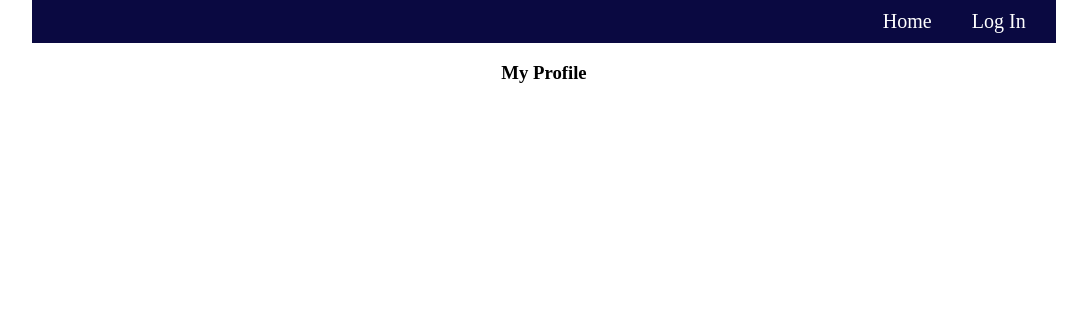
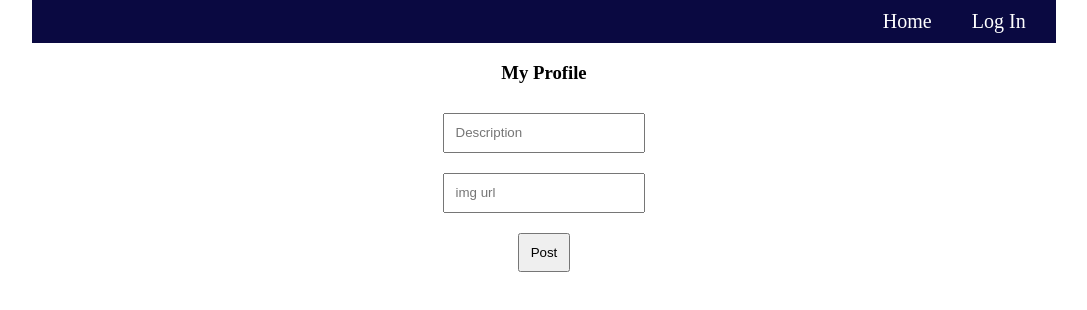
Before and after one commit to lesteven/pinterest-clone, a React app: page /profile in a window 1280 px wide. Shown: the top 310 px of the page, without its empty margins (96-1183 px from the left). Built offline with nearby package versions, Linux system fonts and the light colour scheme; no server answers.

Commit message:
add post function

```diff
--- a/auth/twitter.js
+++ b/auth/twitter.js
@@ -9,14 +9,14 @@ passport.use(new TwitterStrategy({
     callbackURL: config.URL
   },
   function(accessToken, refreshToken, profile, done) {
-
+    console.log(profile.username)
     var account = {
+      username: profile.username,
       name: profile.displayName,
       twitterID: profile.id
     };
 
     User.findOne({twitterID: profile.id}, function(err, user) {
-     // console.log('done',done)
       if(err) {
         return done(err);
       }
--- a/models/user.js
+++ b/models/user.js
@@ -1,9 +1,12 @@
 var mongoose = require('mongoose');
 var Schema = mongoose.Schema;
+var Post = require('./post.js')
 
 var User = new Schema({
+	username:String,
 	name:String,
-	twitterID: String
+	twitterID: String,
+	posts:[{type:Schema.Types.ObjectId,ref:'Post'}]
 })
 
 module.exports = mongoose.model('Users',User)
--- a/public/style.css
+++ b/public/style.css
@@ -17,6 +17,10 @@ a:hover{
 	padding: 1%;
 	text-align: right;
 }
+input{
+	padding:1%;
+	margin:1%;
+}
 @media only screen and (max-width:1050px){
 	body{
 		margin:0;
--- a/server.js
+++ b/server.js
@@ -35,6 +35,7 @@ app.use(passport.session());
 
 //routers
 var authRouter = require('./routes/authRouter');
+var pinRouter = require('./routes/pinRouter');
 
 app.get('*.js', function (req, res, next) {
   req.url = req.url + '.gz';
@@ -46,7 +47,7 @@ app.use(express.static(__dirname + '/dist'));
 app.use('/',express.static(__dirname + '/public'));
 
 app.use('/auth', authRouter);
-
+app.use('/pin',pinRouter);
 
 //redirect  to client
 app.get('*', function(req,res){
--- a/src/redux/modules/fetchThunk.js
+++ b/src/redux/modules/fetchThunk.js
@@ -1,3 +1,5 @@
+var qs = require('querystring');
+
 //action thunk
 export function fetchData(url,actFunc){
 	return(dispatch)=>{
@@ -8,3 +10,18 @@ export function fetchData(url,actFunc){
 			})
 	}
 }
+
+export function postInfo(url,method,data,actFunc){
+	return(dispatch)=>{
+		fetch(url,{
+			method:method,
+			credentials:'same-origin',
+			headers: {'Content-Type':'application/x-www-form-urlencoded'},
+			body:qs.stringify(data)
+		})
+		.then(response => response.json())
+		.then(data=>{
+			actFunc(data)
+		})
+	}
+}
--- /dev/null
+++ b/src/redux/modules/postModule.js
@@ -0,0 +1,19 @@
+//action
+export function post(pin){
+	return{
+		type:'PIN',
+		pin
+	}
+}
+
+//reducer
+export const pin =(state=[],action)=>{
+	switch(action.type){
+		case 'PIN':
+			return action.pin
+		default:
+			return state;
+	}
+}
+
+export default pin;
--- a/src/redux/store.js
+++ b/src/redux/store.js
@@ -1,10 +1,11 @@
 import {createStore, applyMiddleware, combineReducers,compose} from 'redux';
 import thunk from 'redux-thunk';
 import user from './modules/loginModule';
-
+import pin from './modules/postModule';
 
 const reducers = combineReducers({
-	user
+	user,
+	pin
 })
 
 export default function configureStore(initialState){
--- a/src/views/myProfile.jsx
+++ b/src/views/myProfile.jsx
@@ -1,19 +1,55 @@
 import React, {Component} from 'react';
 import { connect } from 'react-redux';
-import {fetchData} from '../redux/modules/fetchThunk';
-
+import {fetchData,postInfo} from '../redux/modules/fetchThunk';
+import {post} from '../redux/modules/postModule';
 
 class MyProfile extends Component{
+	constructor(props){
+		super(props);
+		this.state={
+			description:'',
+			url:''
+		}
+		this.handleChange = this.handleChange.bind(this);
+	}
+	handleChange(event){
+		this.setState({[event.target.name]:event.target.value})
+	}
 	componentWillReceiveProps(props){
-		console.log(props)
 		props.user.name?
-		null:
+		this.props.fetchData('/pin',this.props.post):
 		props.history.push('/');
+	}
+	postData(){
+		let postData ={
+			description:this.state.description,
+			url:this.state.url
+		}
+		return postData;
+	}
+	componentDidMount(){
+		this.props.fetchData('/pin',this.props.post)
 	}
 	render(){
 		return(
 			<div>
-			<h3>My Profile</h3>
+				<h3>My Profile</h3>
+				<form autoComplete='off' onSubmit={(e)=>{
+					e.preventDefault();this.props.postInfo('/pin',
+						'POST',this.postData(),this.props.post);
+				}}>
+					<input type='text' name = 'description'
+						onChange={this.handleChange}
+						value={this.state.description}
+						placeholder='Description' />
+					<br/>
+					<input type='text' name = 'url'
+						onChange={this.handleChange}
+						value={this.state.url}
+						placeholder='img url' />
+					<br/>
+					<input type='submit' value='Post'/>
+				</form>
 			</div>
 		)
 	}
@@ -21,13 +57,16 @@ class MyProfile extends Component{
 
 const mapStateToProps = (state) =>{
 	return{
-		user:state.user
+		user:state.user,
+		pin:state.pin
 	};
 };
 
 const mapDispatchToProps = (dispatch) =>{
 	return{
-		fetchData:(url,actFunc)=>dispatch(fetchData(url,actFunc))
+		fetchData:(url,actFunc)=>dispatch(fetchData(url,actFunc)),
+		postInfo:(url,method,data,actFunc)=>dispatch(postInfo(url,method,data,actFunc)),
+		post:(pin)=>dispatch(post(pin))
 	}
 }
 
```
Also changed, not shown: models/post.js (added, +12 -0 lines), routes/pinRouter.js (added, +45 -0 lines).
